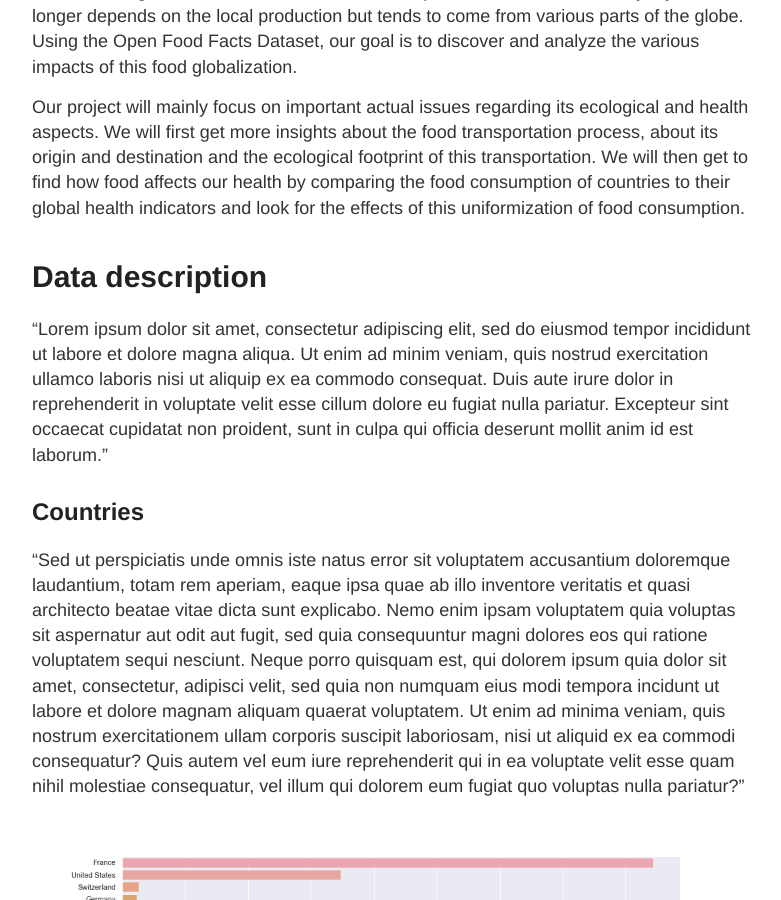
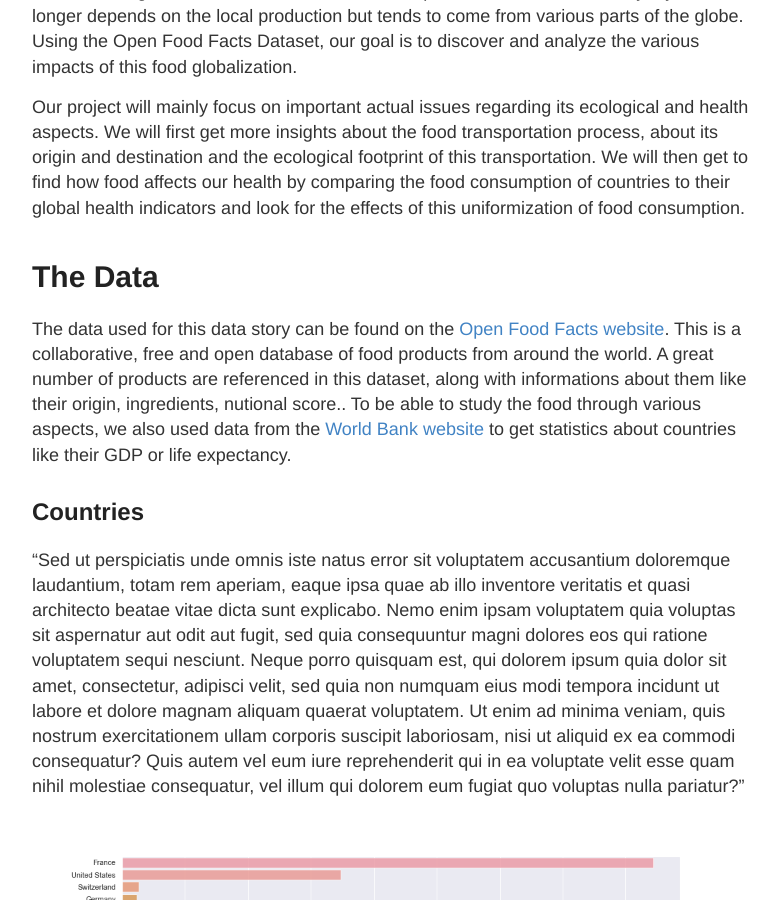
Before and after one commit to AdamanTeam/AdamanTeam.github.io, a Jekyll site: the page built from _posts/2018-12-6-Data-Story.md, in a window 1280 px wide and 900 px high, scrolled down 329 px. Shown: the whole window, without its empty margins (248-1029 px from the left). Built offline with Jekyll 4.4.1, drawn with Linux system fonts in a browser that asks for light colours.

Commit message:
Update 2018-12-6-Data-Story.md

```diff
--- a/_posts/2018-12-6-Data-Story.md
+++ b/_posts/2018-12-6-Data-Story.md
@@ -9,8 +9,9 @@ title: Impacts of Globalization on Food
   Our project will mainly focus on important actual issues regarding its ecological and health aspects. We will first get more insights about the food transportation process, about its origin and destination and the ecological footprint of this transportation. We will then get to find how food affects our health by comparing the food consumption of countries to their global health indicators and look for the effects of this uniformization of food consumption.
 
 
-# Data description
-"Lorem ipsum dolor sit amet, consectetur adipiscing elit, sed do eiusmod tempor incididunt ut labore et dolore magna aliqua. Ut enim ad minim veniam, quis nostrud exercitation ullamco laboris nisi ut aliquip ex ea commodo consequat. Duis aute irure dolor in reprehenderit in voluptate velit esse cillum dolore eu fugiat nulla pariatur. Excepteur sint occaecat cupidatat non proident, sunt in culpa qui officia deserunt mollit anim id est laborum."
+# The Data
+The data used for this data story can be found on the [Open Food Facts website](https://world.openfoodfacts.org/data). This is a collaborative, free and open database of food products from around the world. A great number of products are referenced in this dataset, along with informations about them like their origin, ingredients, nutional score.. To be able to study the food through various aspects, we also used data from the [World Bank website](https://www.worldbank.org/) to get statistics about countries like their GDP or life expectancy.
+
 ## Countries
 "Sed ut perspiciatis unde omnis iste natus error sit voluptatem accusantium doloremque laudantium, totam rem aperiam, eaque ipsa quae ab illo inventore veritatis et quasi architecto beatae vitae dicta sunt explicabo. Nemo enim ipsam voluptatem quia voluptas sit aspernatur aut odit aut fugit, sed quia consequuntur magni dolores eos qui ratione voluptatem sequi nesciunt. Neque porro quisquam est, qui dolorem ipsum quia dolor sit amet, consectetur, adipisci velit, sed quia non numquam eius modi tempora incidunt ut labore et dolore magnam aliquam quaerat voluptatem. Ut enim ad minima veniam, quis nostrum exercitationem ullam corporis suscipit laboriosam, nisi ut aliquid ex ea commodi consequatur? Quis autem vel eum iure reprehenderit qui in ea voluptate velit esse quam nihil molestiae consequatur, vel illum qui dolorem eum fugiat quo voluptas nulla pariatur?"
 ![_config.yml]({{ site.baseurl }}/images/hist_countries.png)
```
